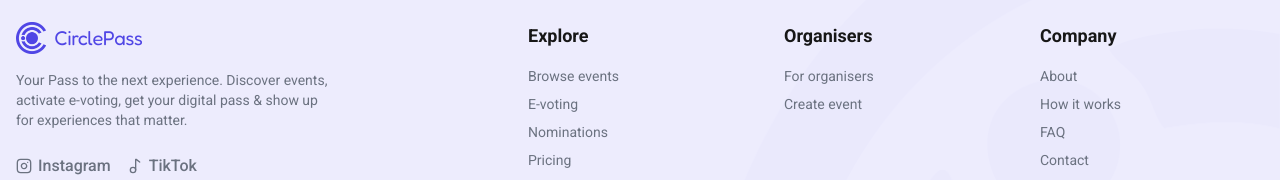
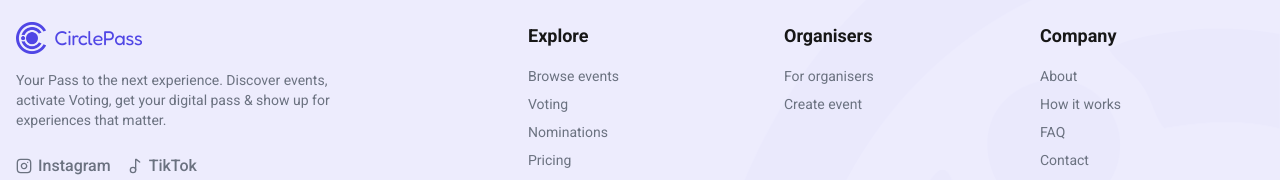
Before and after one commit to omoluabi44/circle_pass, a Next.js app: page /how-it-works in a window 1280 px wide. Shown: the part 1537-1717 px from the top of the page. Built offline with nearby package versions, Linux system fonts and the light colour scheme; no server answers.

Commit message:
feat: rename E-voting to Voting, update FAQ link, and point all voting-related links to a new coming soon page

```diff
--- /dev/null
+++ b/src/app/coming-soon/page.tsx
@@ -0,0 +1 @@
+import Link from "next/link"; import { Clock, ArrowLeft } from "lucide-react"; export default function ComingSoonPage() { return ( <div className="min-h-screen bg-background flex flex-col items-center justify-center p-4"> <div className="bg-primary/10 w-24 h-24 rounded-full flex items-center justify-center mb-8"> <Clock className="w-12 h-12 text-primary" /> </div> <h1 className="text-4xl md:text-5xl font-extrabold text-foreground mb-4 text-center">Coming Soon</h1> <p className="text-lg text-muted-foreground mb-8 text-center max-w-md"> We are working hard to bring you this feature. Check back later for updates! </p> <Link href="/" className="inline-flex items-center gap-2 px-6 py-3 bg-primary text-primary-foreground font-semibold rounded-xl hover:bg-primary/90 transition-all"> <ArrowLeft className="w-5 h-5" /> Back to Home </Link> </div> ); }
--- a/src/components/layout/Footer.tsx
+++ b/src/components/layout/Footer.tsx
@@ -34,7 +34,7 @@
           <div className="col-span-2 space-y-4">
             <Logo className="flex items-center space-x-2 mb-4" />
             <p className="text-muted-foreground text-sm max-w-xs">
-              Your Pass to the next experience. Discover events, activate e-voting, get your digital pass & show up for experiences that matter.
+              Your Pass to the next experience. Discover events, activate Voting, get your digital pass & show up for experiences that matter.
             </p>
             <div className="flex gap-4 pt-2">
               <Link href="https://www.instagram.com/circle.pass?stkn=MW1kMzhucnZ5enN1aQ==" target="_blank" rel="noopener noreferrer" className="text-muted-foreground hover:text-primary transition-colors flex items-center gap-1.5 font-medium">
@@ -50,9 +50,9 @@
             <div className="space-y-3 md:space-y-4">
               <h4 className="font-semibold text-[13px] sm:text-base md:text-lg text-foreground">Explore</h4>
               <ul className="space-y-2 text-[11px] sm:text-xs md:text-sm text-muted-foreground">
-                <li><Link href="#" className="hover:text-primary transition-colors">Browse events</Link></li>
-                <li><Link href="#" className="hover:text-primary transition-colors">E-voting</Link></li>
-                <li><Link href="#" className="hover:text-primary transition-colors">Nominations</Link></li>
+                <li><Link href="/events" className="hover:text-primary transition-colors">Browse events</Link></li>
+                <li><Link href="/coming-soon" className="hover:text-primary transition-colors">Voting</Link></li>
+                <li><Link href="/coming-soon" className="hover:text-primary transition-colors">Nominations</Link></li>
                 <li><Link href="/pricing" className="hover:text-primary transition-colors">Pricing</Link></li>
                 <li><Link href="/blog" className="hover:text-primary transition-colors">Blog</Link></li>
               </ul>
@@ -71,7 +71,7 @@
               <ul className="space-y-2 text-[11px] sm:text-xs md:text-sm text-muted-foreground">
                 <li><Link href="/about" className="hover:text-primary transition-colors">About</Link></li>
                 <li><Link href="/how-it-works" className="hover:text-primary transition-colors">How it works</Link></li>
-                <li><Link href="#" className="hover:text-primary transition-colors">FAQ</Link></li>
+                <li><Link href="/#faq" className="hover:text-primary transition-colors">FAQ</Link></li>
                 <li><Link href="/about" className="hover:text-primary transition-colors">Contact</Link></li>
               </ul>
             </div>
--- a/src/components/layout/Navbar.tsx
+++ b/src/components/layout/Navbar.tsx
@@ -17,7 +17,7 @@
   const navLinks = [
     { href: '/', label: 'Home' },
     { href: '/events', label: 'Events' },
-    { href: '#voting', label: 'E-Voting' },
+    { href: '#voting', label: 'Voting' },
     { href: '/pricing', label: 'Pricing' },
     { href: '/about', label: 'About Us' },
   ];
@@ -34,17 +34,17 @@
         {/* Desktop Links (Centered) */}
         <nav className="hidden md:flex gap-1 absolute left-1/2 -translate-x-1/2">
           {navLinks.map((link) => (
-            link.label === 'E-Voting' ? (
+            link.label === 'Voting' ? (
               <div key={link.label} className="relative group">
                 <button className="text-sm font-medium px-4 py-2 rounded-lg hover:bg-muted/80 transition-colors text-foreground hover:text-primary flex items-center gap-1">
                   {link.label}
                   <svg className="w-4 h-4" fill="none" stroke="currentColor" viewBox="0 0 24 24"><path strokeLinecap="round" strokeLinejoin="round" strokeWidth={2} d="M19 9l-7 7-7-7" /></svg>
                 </button>
                 <div className="absolute top-full left-0 mt-2 w-48 bg-background border border-border rounded-xl shadow-lg opacity-0 invisible group-hover:opacity-100 group-hover:visible transition-all">
-                  <Link href="/voting" className="block px-4 py-3 text-sm text-foreground hover:bg-secondary hover:text-primary rounded-t-xl transition-colors border-b border-border">
+                  <Link href="/coming-soon" className="block px-4 py-3 text-sm text-foreground hover:bg-secondary hover:text-primary rounded-t-xl transition-colors border-b border-border">
                     Voting
                   </Link>
-                  <Link href="/nominations" className="block px-4 py-3 text-sm text-foreground hover:bg-secondary hover:text-primary rounded-b-xl transition-colors">
+                  <Link href="/coming-soon" className="block px-4 py-3 text-sm text-foreground hover:bg-secondary hover:text-primary rounded-b-xl transition-colors">
                     Nominations
                   </Link>
                 </div>
@@ -110,7 +110,7 @@
         <div className="md:hidden mx-3 mt-2 p-4 rounded-2xl bg-background shadow-lg border border-border">
           <nav className="flex flex-col space-y-2">
             {navLinks.map((link) => (
-              link.label === 'E-Voting' ? (
+              link.label === 'Voting' ? (
                 <div key={link.label} className="flex flex-col border-b border-border">
                   <button
                     onClick={() => setIsMobileVotingOpen(!isMobileVotingOpen)}
@@ -129,14 +129,14 @@
                   {isMobileVotingOpen && (
                     <div className="flex flex-col bg-secondary/20 rounded-xl mb-3 overflow-hidden">
                       <Link
-                        href="/voting"
+                        href="/coming-soon"
                         className="text-sm font-medium px-6 py-3.5 border-b border-border/40 text-muted-foreground hover:text-foreground hover:bg-secondary/50 transition-colors"
                         onClick={() => setIsMobileMenuOpen(false)}
                       >
                         Voting
                       </Link>
                       <Link
-                        href="/nominations"
+                        href="/coming-soon"
                         className="text-sm font-medium px-6 py-3.5 text-muted-foreground hover:text-foreground hover:bg-secondary/50 transition-colors"
                         onClick={() => setIsMobileMenuOpen(false)}
                       >
--- a/src/components/sections/Hero.tsx
+++ b/src/components/sections/Hero.tsx
@@ -86,7 +86,7 @@
           Your Pass to the <span className="text-primary drop-shadow-md">Next Experience.</span>
         </h1>
         <p className="text-lg md:text-xl text-muted-foreground mb-10 max-w-2xl mx-auto text-balance drop-shadow">
-          Discover events, activate e-voting, get your digital pass & show up for experiences that matter.
+          Discover events, activate voting, get your digital pass & show up for experiences that matter.
         </p>
         <div className="flex flex-col sm:flex-row justify-center gap-4">
           <Link href="/events" className="px-8 py-4 bg-primary text-primary-foreground rounded-full font-medium text-lg hover:bg-primary/90 transition-colors shadow-lg shadow-primary/20">
--- a/src/components/sections/HowItWorks.tsx
+++ b/src/components/sections/HowItWorks.tsx
@@ -59,7 +59,7 @@
     {
       title: "Beyond Ticketing",
       items: [
-        { title: "E-Voting", desc: "CirclePass isn't limited to ticketed events. Create standalone voting campaigns for elections, awards, competitions and other experiences that require structured voting." },
+        { title: "Voting", desc: "CirclePass isn't limited to ticketed events. Create standalone voting campaigns for elections, awards, competitions and other experiences that require structured voting." },
         { title: "Nominations", desc: "Give participants a clear way to submit nominees before voting begins. Build a nomination stage into your campaign and collect potential candidates in one place." },
         { title: "Nominee Review & Approval", desc: "Review nominations before opening the ballot. Organizers can assess submissions and approve eligible nominees for the voting stage." },
         { title: "Voting", desc: "Launch the voting stage when you're ready and allow participants to cast their votes through a structured digital voting experience." },
--- a/src/components/sections/PlanningVotingSplit.tsx
+++ b/src/components/sections/PlanningVotingSplit.tsx
@@ -42,8 +42,8 @@
             <p className="text-gray-600 mb-8 text-lg text-balance">
               Create polls & awards, invite your audience to vote & see results in real time.
             </p>
-            <Link href="#voting" className="inline-flex items-center gap-2 justify-center px-6 py-3 bg-primary text-white font-semibold rounded-xl hover:bg-primary/90 transition-all">
-              Explore E-voting <ArrowRight className="w-5 h-5" />
+            <Link href="/coming-soon" className="inline-flex items-center gap-2 justify-center px-6 py-3 bg-primary text-white font-semibold rounded-xl hover:bg-primary/90 transition-all">
+              Explore Voting <ArrowRight className="w-5 h-5" />
             </Link>
           </div>
 
```
